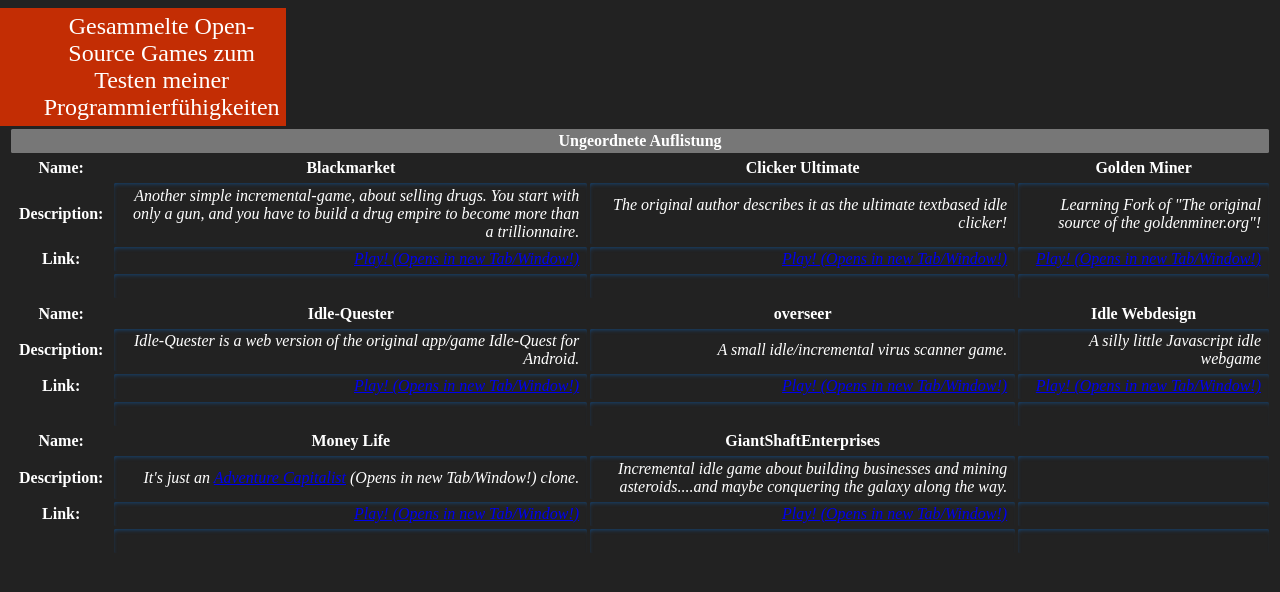
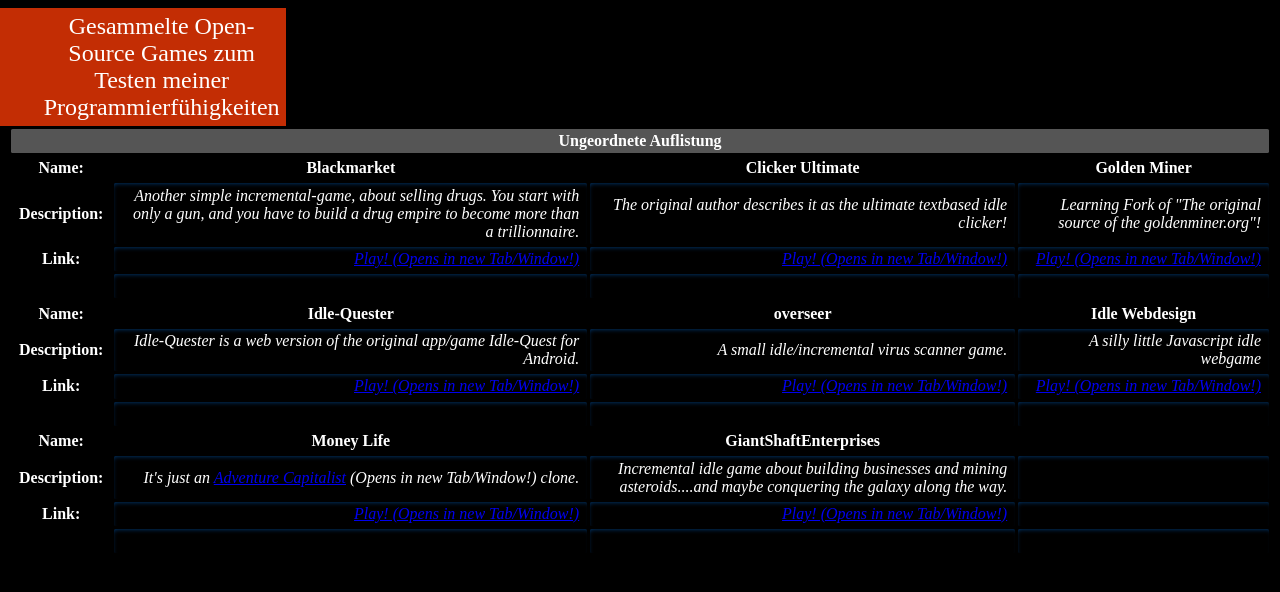
Before and after one commit to Legion9378/Legion9378.github.io, a PHP site: page / in a window 1280 px wide. Shown: the top 592 px of the page. Run offline with PHP 8.4, Linux system fonts and the light colour scheme.

Commit message:
main.css aktualisiert

```diff
--- a/main.css
+++ b/main.css
@@ -1,5 +1,5 @@
 body {
-	background-color: #222222;
+	background-color: black;
 }
 
 table {
@@ -26,7 +26,7 @@
 }
 
 thead th {
-	background-color: #777777;
+	background-color: #555555;
 	color: #ffffff;
 }
 
```
